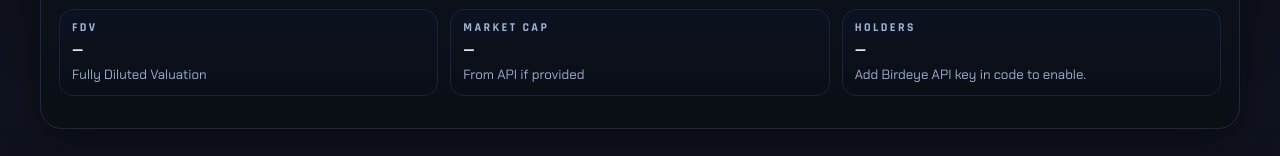
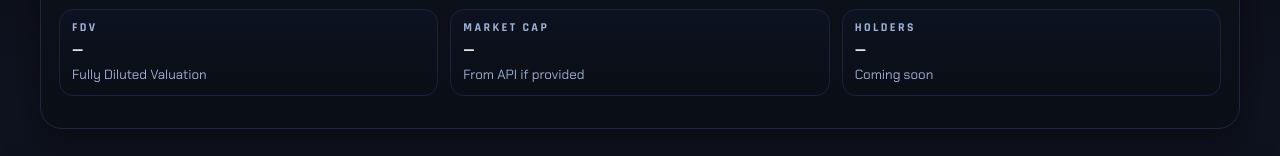
Before and after one commit to DeanCryptoo/MrBeastLab, a plain HTML site: page index.html in a window 1280 px wide. Shown: the part 1099-1255 px from the top of the page. Drawn offline with Linux system fonts and the light colour scheme; no server answers.

Commit message:
Update index.html

```diff
--- a/index.html
+++ b/index.html
@@ -159,7 +159,7 @@ footer{padding:60px 0 100px; text-align:center; color:#a8b8d9}
           <div class="k"><h5>VOLUME 24H</h5><p id="vol24">—</p><small id="txns">Buys/Sells —</small></div>
           <div class="k"><h5>FDV</h5><p id="fdv">—</p><small>Fully Diluted Valuation</small></div>
           <div class="k"><h5>MARKET CAP</h5><p id="mcap">—</p><small>From API if provided</small></div>
-          <div class="k"><h5>HOLDERS</h5><p id="holders">—</p><small><span id="holdersNote">Add Birdeye API key in code to enable.</span></small></div>
+          <div class="k"><h5>HOLDERS</h5><p id="holders">—</p><small><span id="holdersNote">Coming soon</span></small></div>
         </div>
         <div style="display:flex; gap:10px; flex-wrap:wrap; margin-top:14px" id="links"></div>
       </div>
```
